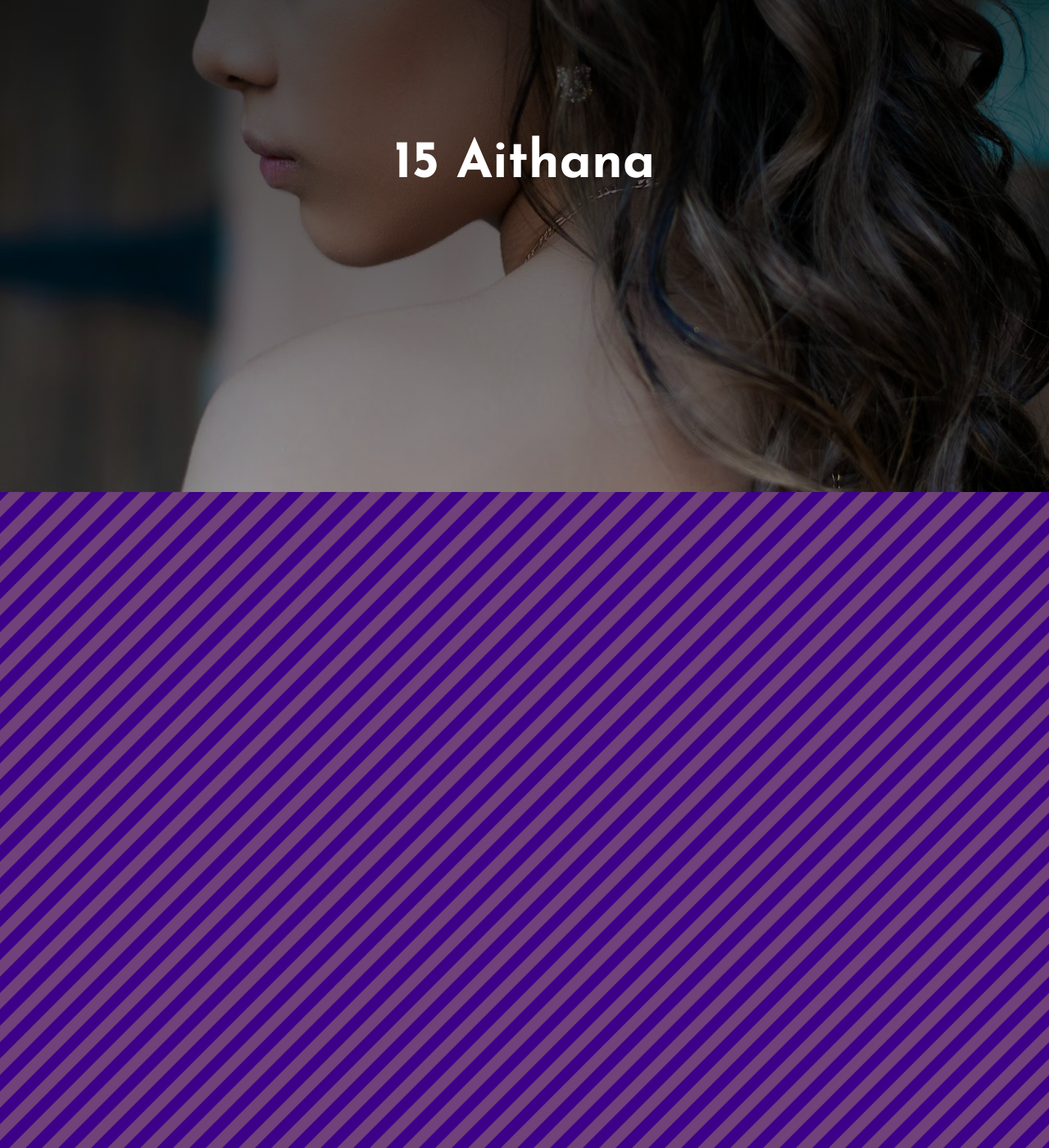
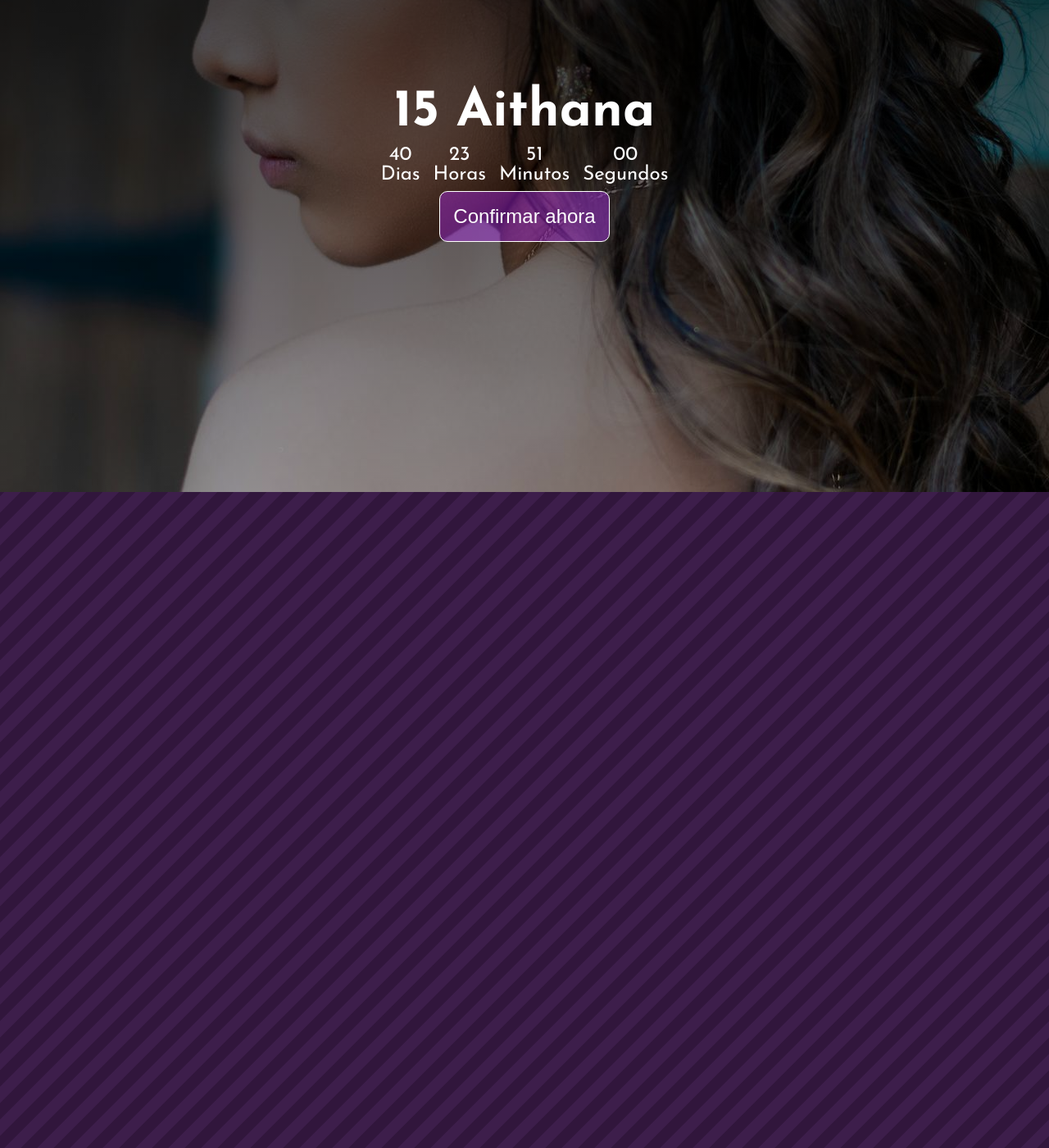
Before and after one commit to NatanaelLeites/invitacion, a website: page index.html in a window 1280 px wide. Shown: the part 200-1600 px from the top of the page at 82% size. Drawn offline with nearby package versions, Linux system fonts and the light colour scheme; a web font is replaced by a local one.

Commit message:
creacion de cuenta regresiva para el evento

```diff
--- a/index.html
+++ b/index.html
@@ -20,6 +20,27 @@
         <div class="hero">
             <!-- <video preload="auto" muted loop autoplay src="https://video.wixstatic.com/video/798141_fa84f549eaa94e668d4229504e4d5f89/720p/mp4/file.mp4"></video> -->
             <h1 id="myText"></h1>
+            <div class="countdown">
+                <div>
+                    <p id="days"></p>
+                    <span>Dias</span>
+                </div>
+                <div>
+                    <p id="hours"></p>
+                    <span>Horas</span>
+                </div>
+                <div>
+                    <p id="min"></p>
+                    <span>Minutos</span>
+                </div>
+                <div>
+                    <p id="sec"></p>
+                    <span>Segundos</span>
+                </div>
+            </div>
+            <button>
+                <a class="btn-confirmar" target="_blank" href="https://wa.me/59899290533?text=*Yo%20estaré%20ahí%20soy*">Confirmar ahora</a>
+            </button>
         </div>
         <footer class="footer">
 
--- a/js/main.js
+++ b/js/main.js
@@ -10,11 +10,11 @@ gsap.to(text, {
     ease: "none",
 });
 /* con nombre de clase del contenedor */
-gsap.from(".container2", {
+/* gsap.from(".container2", {
     y: -100,
     opacity: 0,
     duration: 1,
-});
+}); */
 /* ScrollReveal */
 /* con nombre de clase del contenedor */
 ScrollReveal().reveal('h1', {
@@ -24,16 +24,44 @@ ScrollReveal().reveal('h1', {
     distance: '100%'
 });
 /* con nombre de clase del contenedor */
-/* ScrollReveal().reveal('.hero', {
+ScrollReveal().reveal('.countdown', {
     delay: 200,
     origin: 'center',
     duration: 2000,
     distance: '50%'
 });
- */
+
 /* ScrollReveal().reveal('.equipo-container', {
     delay: 200,
     origin: 'right',
     duration: 2000,
     distance: '50%'
    }); */
+
+/* Cuenta regresiva */
+const days = document.getElementById("days"),
+    hours = document.getElementById("hours"),
+    min = document.getElementById("min"),
+    sec = document.getElementById("sec");
+
+const cumple = new Date('March 22, 2025 21:00:00').getTime();
+setInterval(() => {
+    let hoy = new Date().getTime();
+let tiempoRestante = cumple - hoy;
+
+let dias = Math.floor(tiempoRestante / 86400000);
+let horas = Math.floor(tiempoRestante / 3600000) % 24;
+let minutos = Math.floor(tiempoRestante / 60000) % 60;
+let segundos = Math.floor(tiempoRestante / 1000) % 60;
+
+days.innerHTML = dias
+hours.innerHTML = horas
+min.innerHTML = minutos
+sec.innerHTML = segundos
+
+if(dias < 10){days.innerHTML = "0" + dias}
+if(horas < 10){hours.innerHTML = "0" + horas}
+if(minutos < 10){min.innerHTML = "0" + minutos}
+if(segundos < 10){sec.innerHTML = "0" + segundos}
+
+}, 1000);
--- a/scss/estilos.scss
+++ b/scss/estilos.scss
@@ -4,71 +4,31 @@
     box-sizing: border-box;
 }
 
+$color-oscuro: #31163c;
+$color-claro: #3d1e4b;
+@import './hero.scss';
+@import './footer.scss';
+@import './info.scss';
+
 html {
     scroll-behavior: smooth;
 }
 
+a {
+    text-decoration: none;
+}
+
+li {
+    list-style-type: none;
+}
+
+
 body {
-    margin: 0;
     width: 100vw;
+    overflow-x: hidden;
+
     .container-app {
-
-        .hero {
-            width: 100vw;
-            height: 100vh;
-            display: flex;
-            flex-direction: column;
-            justify-content: center;
-            align-items: center;
-            background-image: linear-gradient(to bottom, #000000c9, #00000058),
-                url("../img/pexels-johana-a-2105473018-30113681.jpg");
-            background-position: center;
-            background-repeat: no-repeat;
-            background-size: cover;
-            h1 {
-                z-index: 1;
-                color: #fff;
-                font-size: 4rem;
-                font-family: "Josefin Sans";
-            }
-        }
-
-        /* seccion footer */
-        .footer {
-            width: 100vw;
-            height: 100vh;
-            display: flex;
-            flex-direction: column;
-            justify-content: center;
-            align-items: center;
-
-            /* Dark mode colors and gradient */
-            background: #704279;
-            /* Fallback for browsers that don't support gradients */
-            background: linear-gradient(135deg,
-                    #704279 25%,
-                    #3d0088 25%,
-                    #3d0088 50%,
-                    #704279 50%,
-                    #704279 75%,
-                    #3d0088 75%,
-                    #3d0088);
-            background-size: 40px 40px;
-
-            /* Animation */
-            animation: move 5s linear infinite;
-        }
-
-        @keyframes move {
-            0% {
-                background-position: 0 0;
-            }
-
-            100% {
-                background-position: 40px 40px;
-            }
-        }
-        /* fin footer */
+        padding: 0;
     }
 
 }
--- /dev/null
+++ b/scss/footer.scss
@@ -0,0 +1,35 @@
+.footer {
+    width: 100vw;
+    height: 100vh;
+    display: flex;
+    flex-direction: column;
+    justify-content: center;
+    align-items: center;
+
+    /* Dark mode colors and gradient */
+    background: $color-claro;
+    /* Fallback for browsers that don't support gradients */
+    background: linear-gradient(135deg,
+            $color-claro 25%,
+            $color-oscuro 25%,
+            $color-oscuro 50%,
+            $color-claro 50%,
+            $color-claro 75%,
+            $color-oscuro 75%,
+            $color-oscuro);
+    background-size: 40px 40px;
+
+    /* Animation */
+    animation: move 10s linear infinite;
+}
+
+@keyframes move {
+    0% {
+        background-position: 0 0;
+    }
+
+    100% {
+        background-position: 40px 40px;
+    }
+}
+/* fin footer */
--- /dev/null
+++ b/scss/hero.scss
@@ -0,0 +1,44 @@
+.hero {
+    scroll-snap-type: start;
+    width: 100vw;
+    height: 100vh;
+    display: flex;
+    flex-direction: column;
+    justify-content: center;
+    align-items: center;
+    background-image: linear-gradient(to bottom, #000000c9, #00000058),
+        url("../img/pexels-johana-a-2105473018-30113681.jpg");
+    background-position: center;
+    background-repeat: no-repeat;
+    background-size: cover;
+    h1 {
+        z-index: 1;
+        color: #fff;
+        font-size: 4rem;
+        font-family: "Josefin Sans";
+    }
+    .countdown{
+        display: flex;
+        justify-content: center;
+        align-items: center;
+        font-family: "Josefin Sans";
+        color: #fff;
+        div{
+            text-align: center;
+            padding: 0.5rem;
+            font-size: 24px;
+        }
+    }
+    button{
+        border-radius: 10px;
+        border: solid 1px #fff;
+        background: #b52bff64;
+        padding: 1rem;
+        .btn-confirmar{
+            color: #fff;
+            font-size: 24px;
+        }
+    }
+
+
+}
```
Also changed, not shown: css/estilos.css, scss/info.scss (added), 1 other file.
